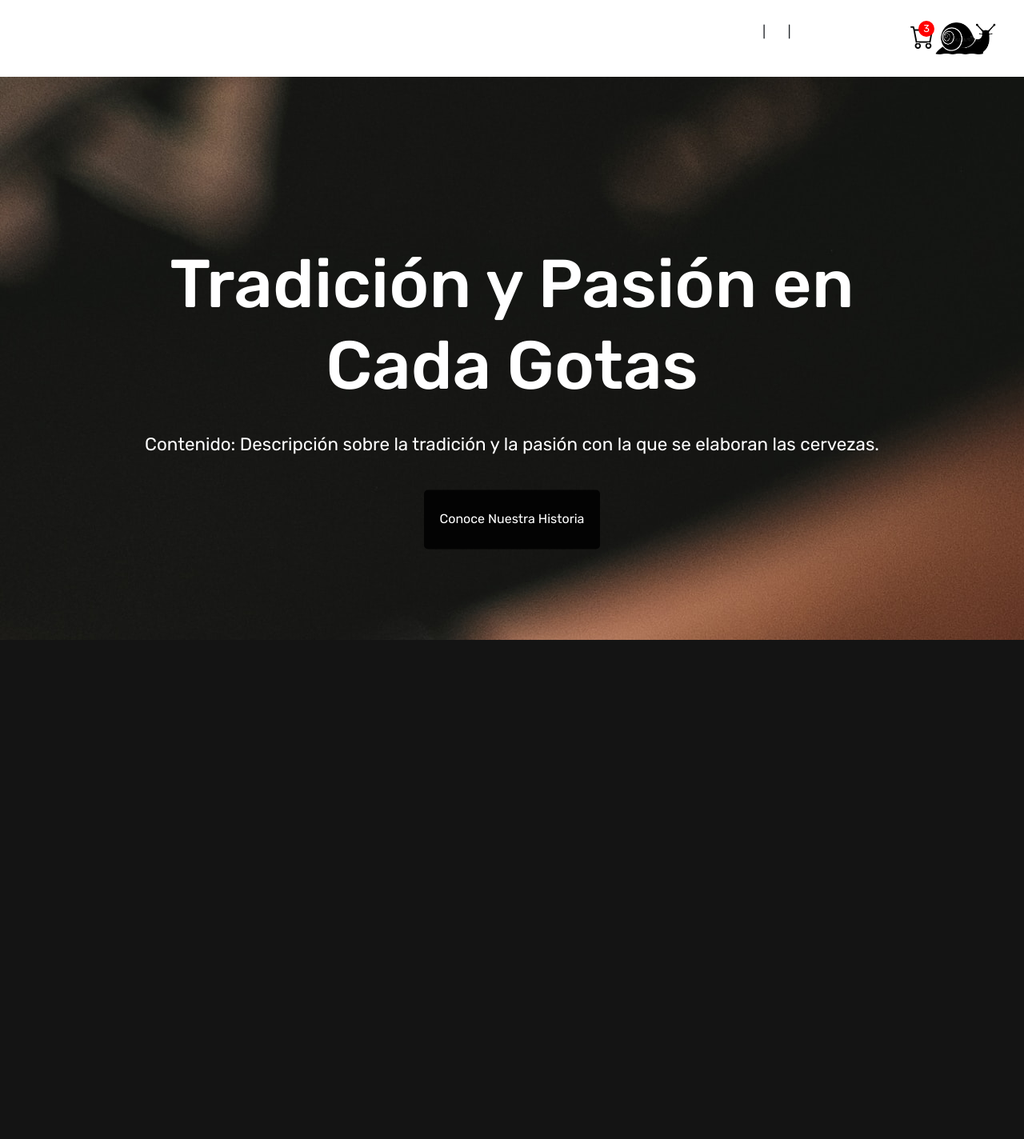
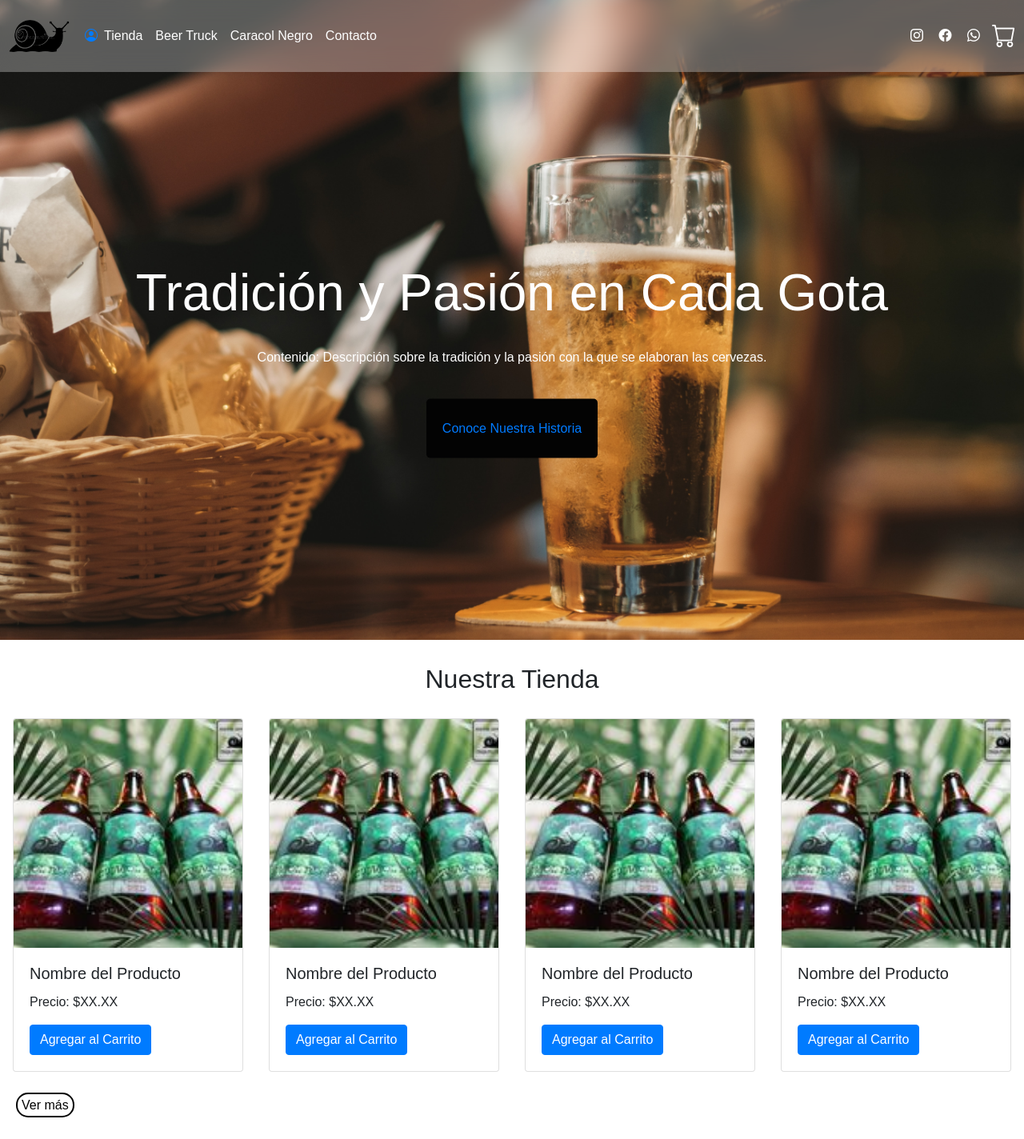
Before and after one commit to JuanIgnacioTosetti/BackendPotrero, a PHP site: page / in a window 1280 px wide. Shown: the whole page at 80% size. Before the commit the page ends 800 px from the top, so only its background shows below. Run offline with PHP 8.4, Linux system fonts and the light colour scheme.

Commit message:
Add files via upload

```diff
--- a/cerveceria/css/style.css
+++ b/cerveceria/css/style.css
@@ -1,39 +1,91 @@
-@import url('https://fonts.googleapis.com/css2?family=Roboto:ital,wght@0,300;0,400;1,500&family=Rubik:wght@300;400;500;600&display=swap');
-
 * {
     margin: 0;
     padding: 0;
     box-sizing: border-box;
-    font-family: 'Rubik', sans-serif;
 }
 
-a {
+body {
+    font-family: 'Rubik', sans-serif;
+    overflow-x: hidden;
+}
+
+.navigation {
+    position: fixed;
+    top: 0;
+    left: 0;
+    width: 100%;
+    background-color: rgba(255, 255, 255, 0.3);
+    padding: 10px;
+    z-index: 1000;
+    backdrop-filter: blur(15px);
+}
+.navbar-toggler-icon{
+    border: 0px;
+}
+.navbar-toggler-icon i {
+    font-size: 3rem;
+}
+
+button:focus {
+    outline: 0px dotted;
+    outline: 0px auto -webkit-focus-ring-color;
+}
+
+.navbar-nav {
+    display: flex;
+    justify-content: space-between;
+    align-items: center;
+}
+
+.nav-item {
+    list-style: none;
+}
+
+.nav-link {
     text-decoration: none;
+    color: #fff;
+    padding: 10px 15px;
+}
+
+.nav-link:hover {
+    text-decoration: underline;
     color: #fff;
 }
 
-a:hover {
-    text-decoration: underline;
+.contenedor-redes-carrito {
+    display: flex;
+    align-items: center;
 }
 
-li {
-    list-style: none;
+.contenedor-redes-carrito .redes,
+.contenedor-redes-carrito .carrito i {
+    color: #fff;
 }
 
-.contenedor {
-    position: relative;
-    width: 100vw;
-    height: 100vh;
-    overflow: hidden;
+.contenedor__img img {
+    max-width: 80px;
+    transition: .2s ease-in-out;
 }
 
-.navigation {
-    z-index: 10;
-    justify-content: space-evenly;
+.contenedor__img img:hover {
+    transform: scale(1.1);
 }
 
+.redes a {
+    color: #fff;
+    margin-right: 15px;
+}
 
+.carrito {
+    position: relative;
+    color: #fff;
+}
 
+.carrito .cart {
+    font-size: 30px;
+}
+
+/* Swipper */
 .swiper-container, .swiper-slide {
     width: 100vw;
     height: 100vh;
@@ -48,6 +100,8 @@
 
 .swiper-slide img {
     object-fit: cover;
+    width: 100vw;
+    height: 100vh;
 }
 
 .slide-content {
@@ -59,14 +113,15 @@
     color: white;
     z-index: 5;
     width: 80%;
+    margin-top: 50px;
 }
 
 .slide-content__title {
-    font-size: 5.3rem;
+    font-size: 4rem;
 }
 
 .slide-content__p {
-    font-size: 1.4rem;
+    font-size: 1rem;
     margin: 30px auto;
 }
 
@@ -87,49 +142,34 @@
 .contenedor-links {
     display: flex;
 }
-
-.contenedor-links a {
-    margin-right: 15px;
+/* Inicio Tienda */
+.tienda{
+    margin: 30px auto;
+}
+.tienda__title{
+    text-align: center;
+}
+.productos{
+    display: flex;
+    justify-content: space-around;
+    margin:  20px auto;
+    flex-wrap: wrap;
+}
+.card{
+    margin: 10px auto;
+}
+.btn__tienda{
+    margin-left: 20px;
+    color: #030303;
+    border: 2px #030303 solid;
+    border-radius: 15px;
+    padding: 5px;
+    transition: .2s ;
+    cursor: pointer;
 }
 
-.contenedor-redes-carrito {
-    display: flex;
+.btn__tienda:hover{
+    background-color: #030303;
+    color: white;
+    text-decoration: none;
 }
-
-.redes {
-    margin: auto 10px;
-}
-
-.carrito {
-    color: #030303;
-    position: relative;
-}
-
-.carrito .cart {
-    font-size: 30px;
-    color: #030303;
-}
-
-.carrito-indicador {
-    position: absolute;
-    top: 0;
-    right: 0;
-    width: 20px;
-    height: 20px;
-    background-color: red;
-    color: white;
-    border-radius: 50%;
-    display: flex;
-    justify-content: center;
-    align-items: center;
-    font-size: 0.8rem;
-}
-
-.contenedor__img img {
-    max-width: 80px;
-    transition: .2s ease-in-out;
-}
-
-.contenedor__img img:hover {
-    transform: scale(1.1);
-}
--- a/cerveceria/index.php
+++ b/cerveceria/index.php
@@ -1,5 +1,21 @@
+<!DOCTYPE html>
+<html lang="es">
+<head>
+    <meta charset="UTF-8">
+    <meta name="viewport" content="width=device-width, initial-scale=1.0">
+    <title>Caracol Negro | Cerveceria Artesanal</title>
+    <link rel="stylesheet" href="https://cdn.jsdelivr.net/npm/bootstrap-icons@1.11.1/font/bootstrap-icons.css">
+    <link href="https://maxcdn.bootstrapcdn.com/bootstrap/4.5.2/css/bootstrap.min.css" rel="stylesheet">
+
+
+    <link rel="stylesheet" href="css/style.css">
+    <link rel="shortcut icon" href="./img/logo.png" type="image/x-icon">
+    <link rel="stylesheet" href="https://unpkg.com/swiper/swiper-bundle.min.css">
+</head>
+<body>
+
 <?php include "./plantillas/header.php"; ?>
-
+<?php include "./plantillas/productos.php" ?>
 
 <!-- Botstrap -->
 <script src="https://ajax.googleapis.com/ajax/libs/jquery/3.5.1/jquery.min.js"></script>
--- a/cerveceria/login/style.css
+++ b/cerveceria/login/style.css
@@ -17,7 +17,7 @@
     overflow: hidden;
 }
 
-.container {
+/* .container {
     background-color: var(--primary-color);
     width: 600px;
     height: 450px;
@@ -27,7 +27,7 @@
     place-items: center;
     line-height: 1.5;
     box-shadow: 0 20px 30px rgba(0, 0, 0, 0.185);
-}
+} */
 
 .container::after {
     content: '';
--- a/cerveceria/plantillas/header.php
+++ b/cerveceria/plantillas/header.php
@@ -1,57 +1,8 @@
-
-<!DOCTYPE html>
-<html lang="es">
-<head>
-    <meta charset="UTF-8">
-    <meta name="viewport" content="width=device-width, initial-scale=1.0">
-    <title>Caracol Negro | Cerveceria Artesanal</title>
-    <link rel="stylesheet" href="https://cdn.jsdelivr.net/npm/bootstrap-icons@1.11.1/font/bootstrap-icons.css">
-    <link href="https://maxcdn.bootstrapcdn.com/bootstrap/4.5.2/css/bootstrap.min.css" rel="stylesheet">
 
 
-    <link rel="stylesheet" href="./css/style.css">
-    <link rel="shortcut icon" href="./img/logo.png" type="image/x-icon">
-    <link rel="stylesheet" href="https://unpkg.com/swiper/swiper-bundle.min.css">
-</head>
-<body>
+<header class="contenedor">
 
-    <header class="contenedor">
-         <nav class="navbar navbar-expand-lg navigation">
-
-            <button class="navbar-toggler" type="button" data-toggle="collapse" data-target="#navbarNav" aria-controls="navbarNav" aria-expanded="false" aria-label="Toggle navigation">
-                <span class="navbar-toggler-icon"></span>
-            </button>
-
-            <div class="contenedor-links collapse navbar-collapse" id="navbarNav">
-                <ul class="navbar-nav">
-                    <div class="contenedor-links-registro">
-                        <li class="nav-item"><a class="nav-link" href="./login/login.html">Iniciar Sesión</a></li>
-                        <li class="nav-item"><a class="nav-link" href="./login/login.html">Registrarse</a></li>
-                    </div>
-                    <li class="nav-item"><a class="nav-link" href="#">Tienda</a></li>
-                    <li class="nav-item"><a class="nav-link" href="#">Beer Truck</a></li>
-                    <li class="nav-item"><a class="nav-link" href="#">Caracol Negro</a></li>
-                    <li class="nav-item"><a class="nav-link" href="#">Contacto</a></li>
-                </ul>
-            </div>
-
-            <div class="contenedor-redes-carrito">
-                <div class="redes">
-                    <p><a href="#" target="_blank">IG</a> | <a href="#" target="_blank">FB</a> | <a href="#" target="_blank">WA +54119999999</a></p>
-                </div>
-                <div class="carrito">
-                    <a href="">
-                        <i class="bi bi-cart cart"></i>
-                        <span class="carrito-indicador">3</span>
-                    </a>
-                </div>
-            </div>
-
-            <div class="contenedor__img navbar-brand">
-                <img src="./img/logo.png" alt="logo">
-            </div>
-        </nav>
-
+<?php include "navbar.php" ?>
 
 
         <!-- Swipe -->
@@ -62,7 +13,7 @@
                 <div class="swiper-slide">
                     <img src="./img/fondo1.jpg" alt="Imagen 1">
                     <div class="slide-content">
-                        <h2 class="slide-content__title">Tradición y Pasión en Cada Gotas</h2>
+                        <h2 class="slide-content__title">Tradición y Pasión en Cada Gota</h2>
                         <p class="slide-content__p">Contenido: Descripción sobre la tradición y la pasión con la que se elaboran las cervezas.</p>
                         <a href="#" class="slide-button">Conoce Nuestra Historia</a>
                     </div>
--- /dev/null
+++ b/cerveceria/plantillas/navbar.php
@@ -0,0 +1,33 @@
+<nav class="navbar navbar-expand-lg navigation">
+        <div class="contenedor__img navbar-brand">
+            <img src="./img/logo.png" alt="logo">
+        </div>
+
+        <button class="navbar-toggler" type="button" data-toggle="collapse" data-target="#navbarNav" aria-controls="navbarNav" aria-expanded="false" aria-label="Toggle navigation">
+            <span class="navbar-toggler-icon"><i class="bi bi-list"></i></span>
+        </button>
+
+        <div class="collapse navbar-collapse" id="navbarNav">
+            <ul class="navbar-nav">
+                <!-- <li class="nav-item"><a class="nav-link" href="./login/login.html">Iniciar Sesión</a></li> -->
+                <li class="nav-item"><a href="./login/login.html"><i class="bi bi-person-circle"></i></a></li>
+                <li class="nav-item"><a class="nav-link" href="./tienda.php">Tienda</a></li>
+                <li class="nav-item"><a class="nav-link" href="#">Beer Truck</a></li>
+                <li class="nav-item"><a class="nav-link" href="#">Caracol Negro</a></li>
+                <li class="nav-item"><a class="nav-link" href="#">Contacto</a></li>
+            </ul>
+        </div>
+
+        <div class="contenedor-redes-carrito">
+            <div class="redes">
+                <a href="#" target="_blank"><i class="bi bi-instagram"></i></a>
+                <a href="#" target="_blank"><i class="bi bi-facebook"></i></a>
+                <a href="#" target="_blank"><i class="bi bi-whatsapp"></i></a>
+            </div>
+            <div class="carrito">
+                <a href="">
+                    <i class="bi bi-cart cart"></i>
+                </a>
+            </div>
+        </div>
+    </nav>
--- /dev/null
+++ b/cerveceria/plantillas/productos.php
@@ -0,0 +1,42 @@
+<section class="tienda">
+    <h2 class="tienda__title">Nuestra Tienda</h2>
+    <div class="productos">
+        <!-- Producto 1 -->
+        <div class="card" style="width: 18rem;">
+            <img src="./img/1.jpg" class="card-img-top" alt="Product Image">
+            <div class="card-body">
+              <h5 class="card-title">Nombre del Producto</h5>
+              <p class="card-text">Precio: $XX.XX</p>
+              <a href="#" class="btn btn-primary">Agregar al Carrito</a>
+            </div>
+          </div>
+        <!-- Producto 2 -->
+        <div class="card" style="width: 18rem;">
+            <img src="./img/1.jpg" class="card-img-top" alt="Product Image">
+            <div class="card-body">
+              <h5 class="card-title">Nombre del Producto</h5>
+              <p class="card-text">Precio: $XX.XX</p>
+              <a href="#" class="btn btn-primary">Agregar al Carrito</a>
+            </div>
+          </div>
+        <!-- Producto 3 -->
+        <div class="card" style="width: 18rem;">
+            <img src="./img/1.jpg" class="card-img-top" alt="Product Image">
+            <div class="card-body">
+              <h5 class="card-title">Nombre del Producto</h5>
+              <p class="card-text">Precio: $XX.XX</p>
+              <a href="#" class="btn btn-primary">Agregar al Carrito</a>
+            </div>
+          </div>
+          <!-- Producto 4 -->
+        <div class="card" style="width: 18rem;">
+            <img src="./img/1.jpg" class="card-img-top" alt="Product Image">
+            <div class="card-body">
+              <h5 class="card-title">Nombre del Producto</h5>
+              <p class="card-text">Precio: $XX.XX</p>
+              <a href="#" class="btn btn-primary">Agregar al Carrito</a>
+            </div>
+          </div>
+    </div>
+    <a class="btn__tienda" href="./tienda.html">Ver más</a>
+</section>
```
Also changed, not shown: cerveceria/tienda.php (added, +102 -0 lines), cerveceria/img/1.jpg (added).
